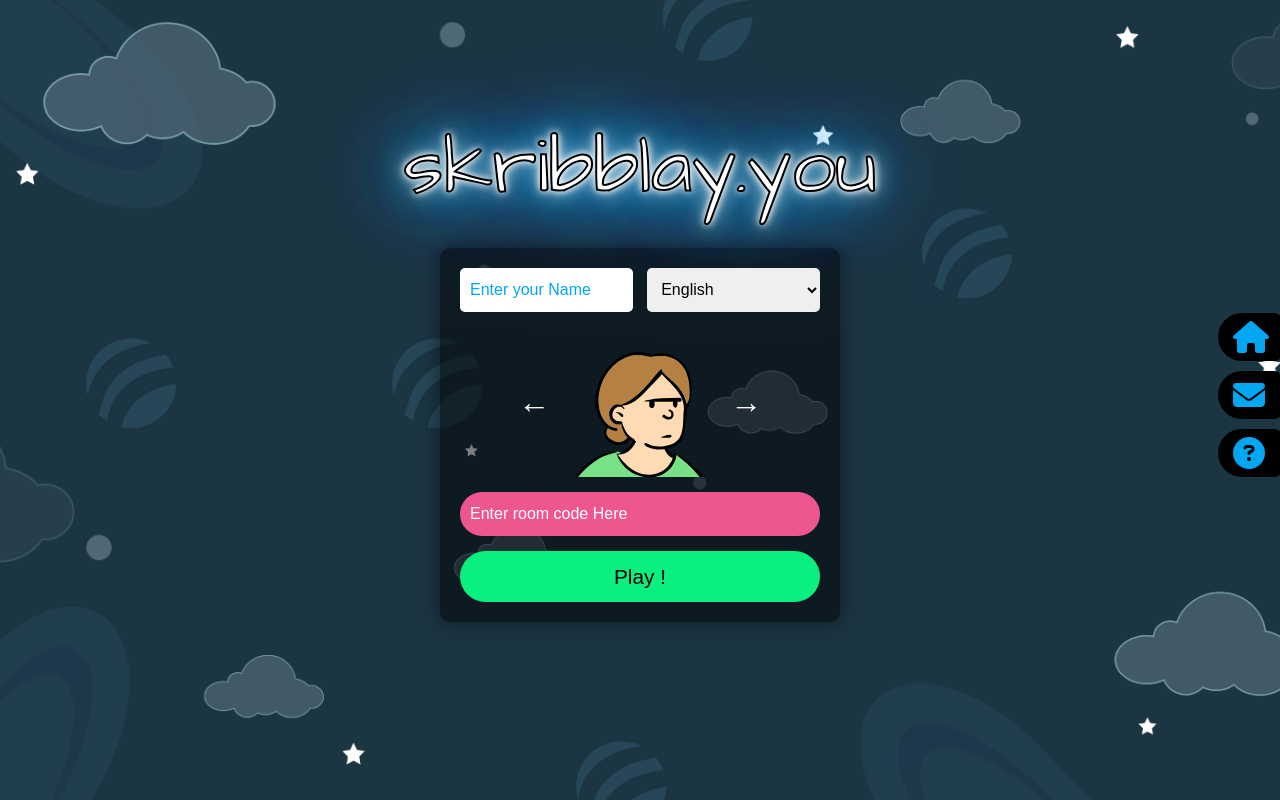
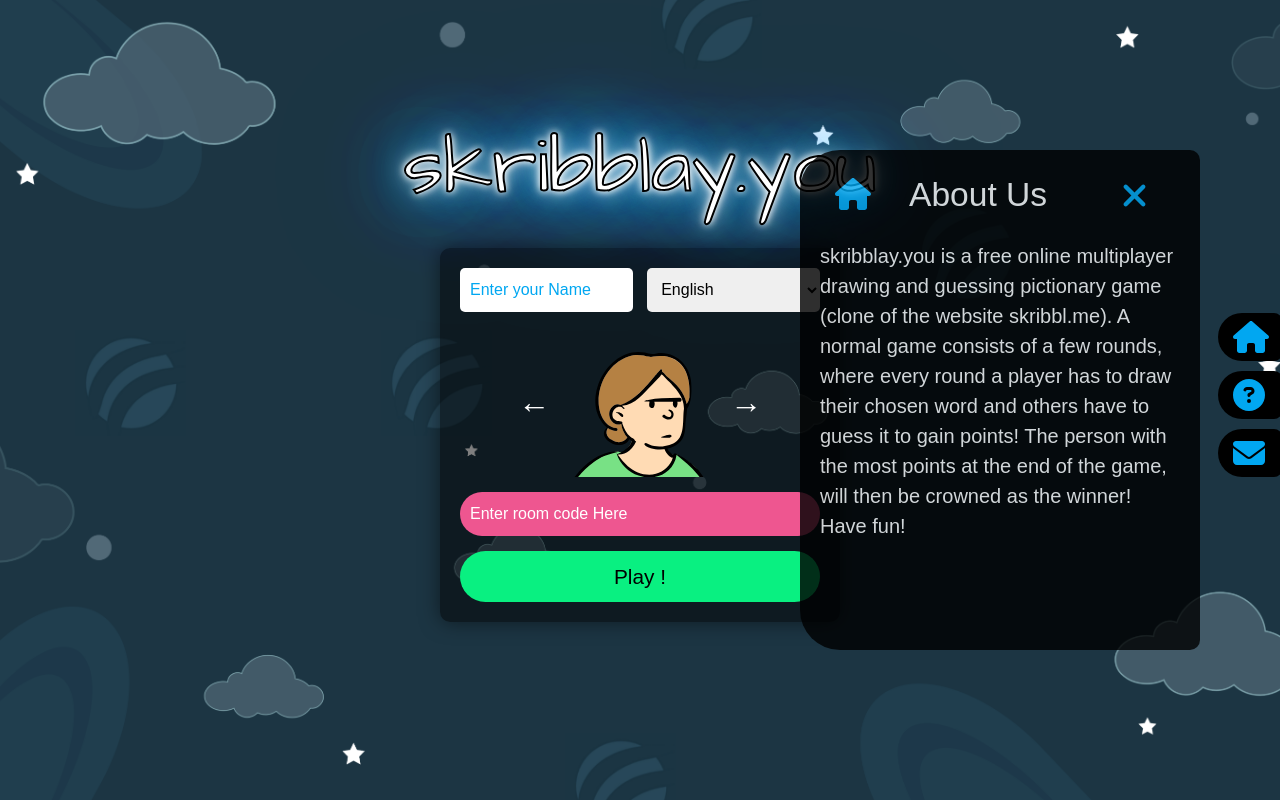
Before and after one commit to techysanoj/skribble-clone, a React (Create React App) app in the folder frontend/: page / in a window 1280 px wide. Both pictures are taken after a click on the button 1247 px from the left and 338 px from the top of the page. Built offline with nearby package versions, Linux system fonts and the light colour scheme.

Commit message:
updating frontend

```diff
--- a/frontend/src/App.css
+++ b/frontend/src/App.css
@@ -97,7 +97,6 @@
     color: white;
     background-color: #EE5690;
     border-radius: 40px;
-
   }
 
   .room-code-input::placeholder {
@@ -156,3 +155,8 @@
   .icon :hover {
     color: yellow;
   }
+
+  .footer-icon{
+    display: flex;
+    flex-direction: column-reverse;
+  }
--- a/frontend/src/components/Footer.jsx
+++ b/frontend/src/components/Footer.jsx
@@ -1,23 +1,51 @@
-import { FontAwesomeIcon } from "@fortawesome/react-fontawesome";
-import {
-  faHome,
-  faEnvelope,
-  faQuestionCircle,
-} from "@fortawesome/free-solid-svg-icons";
+import React, { useState } from 'react';
+import Home from './Home.jsx';
+import Email from './HowToPlay.jsx';
+import Help from './News.jsx';
+import { FontAwesomeIcon } from '@fortawesome/react-fontawesome';
+import { faHome, faEnvelope, faQuestionCircle } from '@fortawesome/free-solid-svg-icons';
 
-export default function Footer() {
+const Footer = () => {
+    const [selectedIcon, setSelectedIcon] = useState(null);
+    const [animation, setAnimation] = useState('');
 
-    return (
-    <div className="icon-container">
+    const handleIconClick = (icon) => {
+      setSelectedIcon(icon);
+      setAnimation('fade-in');
+    };
+
+    const closeDetail = () => {
+      setAnimation('fade-out');
+      setTimeout(() => {
+        setSelectedIcon(null);
+        setAnimation('');
+      }, 500); // Duration of the fade-out animation
+    };
+
+  return (
+    <div className="footer">
+      <div className="icon-container">
         <div className="back-rectangle">
-            <button><FontAwesomeIcon icon={faHome} className="icon" /></button>
+          <button onClick={() => handleIconClick('home')}>
+            <FontAwesomeIcon icon={faHome} className="icon" />
+          </button>
         </div>
         <div className="back-rectangle">
-            <button><FontAwesomeIcon icon={faEnvelope} className="icon" /></button>
+          <button onClick={() => handleIconClick('email')}>
+            <FontAwesomeIcon icon={faQuestionCircle} className="icon" />
+          </button>
         </div>
         <div className="back-rectangle">
-            <button><FontAwesomeIcon icon={faQuestionCircle} className="icon" /></button>
+          <button onClick={() => handleIconClick('help')}>
+            <FontAwesomeIcon icon={faEnvelope} className="icon" />
+          </button>
         </div>
       </div>
-    )
-}
+      {selectedIcon === 'home' && <Home onClose={closeDetail} />}
+      {selectedIcon === 'email' && <Email onClose={closeDetail} />}
+      {selectedIcon === 'help' && <Help onClose={closeDetail} />}
+    </div>
+  );
+};
+
+export default Footer;
--- /dev/null
+++ b/frontend/src/components/Home.css
@@ -0,0 +1,45 @@
+.empty {
+    opacity: 0;
+}
+
+.home-header{
+    display: flex;
+    justify-content: start;
+}
+
+#icon-cross{
+    height: 35px;
+    width: 35px;
+    font-size: 2rem;
+    cursor: pointer;
+    align-items: center;
+    justify-content: center;
+    margin: 8px;
+    margin-left: 70px;
+}
+
+#icon-cross:hover{
+    color: red;
+}
+
+.home-h1{
+    font-size: 2.1rem;
+    margin-left: 30px;
+}
+
+.main-container-home{
+    opacity: 0.8;
+    position: absolute;
+    top: 150px;
+    right: 5rem;
+    padding: 20px;
+    height: 500px;
+    width: 400px;
+    background-color: black;
+    border-radius: 40px 10px 10px 40px;
+}
+
+.paragraph-home{
+    font-size: 20px;
+    margin-top: 20px;
+}
--- a/frontend/src/components/Home.jsx
+++ b/frontend/src/components/Home.jsx
@@ -0,0 +1,21 @@
+import React from 'react';
+import './Home.css';
+import { FontAwesomeIcon } from '@fortawesome/react-fontawesome';
+import { faHome, faXmark } from '@fortawesome/free-solid-svg-icons';
+
+const Home = ({ onClose }) => {
+  return (
+    <div className="main-container-home">
+      <header className="home-header">
+        <FontAwesomeIcon icon={faHome} className="icon" />
+        <h1 className="home-h1">About Us</h1>
+        <FontAwesomeIcon icon={faXmark} className="icon" id="icon-cross" onClick={onClose} />
+      </header>
+      <p className="paragraph-home">
+        skribblay.you is a free online multiplayer drawing and guessing pictionary game (clone of the website skribbl.me). A normal game consists of a few rounds, where every round a player has to draw their chosen word and others have to guess it to gain points! The person with the most points at the end of the game, will then be crowned as the winner! Have fun!
+      </p>
+    </div>
+  );
+};
+
+export default Home;
--- /dev/null
+++ b/frontend/src/components/HowToPlay.css
@@ -0,0 +1,45 @@
+.empty {
+    opacity: 0;
+}
+
+.home-header{
+    display: flex;
+    justify-content: start;
+}
+
+#icon-cross{
+    height: 35px;
+    width: 35px;
+    font-size: 2rem;
+    cursor: pointer;
+    align-items: center;
+    justify-content: center;
+    margin: 8px;
+    margin-left: 70px;
+}
+
+#icon-cross:hover{
+    color: red;
+}
+
+.how-h1{
+    font-size: 1.5rem;
+    margin-left: 30px;
+}
+
+.main-container-how{
+    opacity: 0.8;
+    position: absolute;
+    top: 30px;
+    right: 5rem;
+    padding: 20px;
+    height: 700px;
+    width: 400px;
+    background-color: black;
+    border-radius: 40px 10px 10px 40px;
+}
+
+.paragraph-how{
+    font-size: 14px;
+    margin-top: 20px;
+}
--- a/frontend/src/components/HowToPlay.jsx
+++ b/frontend/src/components/HowToPlay.jsx
@@ -0,0 +1,46 @@
+import React from "react";
+import "./HowToPlay.css";
+import { FontAwesomeIcon } from "@fortawesome/react-fontawesome";
+import { faQuestionCircle, faXmark } from "@fortawesome/free-solid-svg-icons";
+
+const Home = ({ onClose }) => {
+  return (
+    <div className="main-container-how">
+      <header className="home-header">
+        <FontAwesomeIcon icon={faQuestionCircle} className="icon" />
+        <h1 className="how-h1">How to Play?</h1>
+        <FontAwesomeIcon
+          icon={faXmark}
+          className="icon"
+          id="icon-cross"
+          onClick={onClose}
+        />
+      </header>
+      <p className="paragraph-how">
+        Start Game. Once everyone has joined, click ‘Start Game’ to begin. The
+        round begins. One of the players will choose one of the words. Using the
+        colors and paint brush options at the bottom, they will draw the picture
+        to the best of their ability. Time to guess. Using the textbox on the
+        right, other plays will type their guesses. Guessers can use the drawing
+        or the dashes/letters that appear on the top. To guess, just type the
+        word (for example, type “fish” rather than “I think the word is fish”).
+        Guessers have an unlimited number of guesses, so if you get it wrong you
+        can try it again. Wrong guesses will appear on the left. Correct guess.
+        Once a player has correctly guessed the word, a message appears saying
+        “______ has guessed the word”. They will wait until the round is
+        finished. That person can send messages, but they will not appear to
+        players who haven’t yet guessed the correct word. End of round. The
+        round has ended once everyone has guessed the word or the time is over,
+        whichever comes first. Points are awarded. Points are awarded based on
+        how fast and how accurate you are able to guess. If you are unable to
+        guess the correct answer before time runs out, no points are awarded.
+        Points are also awarded to the drawer based on how many people were able
+        to correctly guess the word. Continue to play. Continue to play the
+        rounds. Once the game has ended, you will see the total of points and
+        the grand winner. You can play another game if you’d like or exit out.
+      </p>
+    </div>
+  );
+};
+
+export default Home;
--- a/frontend/src/components/News.jsx
+++ b/frontend/src/components/News.jsx
@@ -0,0 +1,21 @@
+import React from 'react';
+import './Home.css';
+import { FontAwesomeIcon } from '@fortawesome/react-fontawesome';
+import { faEnvelope, faEnvelopeOpen, faHome, faXmark } from '@fortawesome/free-solid-svg-icons';
+
+const Home = ({ onClose }) => {
+  return (
+    <div className="main-container-home">
+      <header className="home-header">
+        <FontAwesomeIcon icon={faEnvelope} className="icon" />
+        <h1 className="home-h1">News</h1>
+        <FontAwesomeIcon icon={faXmark} className="icon" id="icon-cross" onClick={onClose} />
+      </header>
+      <p className="paragraph-home">
+        skribblay.you is a free online multiplayer drawing and guessing pictionary game (clone of the website skribbl.me). A normal game consists of a few rounds, where every round a player has to draw their chosen word and others have to guess it to gain points! The person with the most points at the end of the game, will then be crowned as the winner! Have fun!
+      </p>
+    </div>
+  );
+};
+
+export default Home;
--- a/frontend/src/views/HomeScreen.jsx
+++ b/frontend/src/views/HomeScreen.jsx
@@ -34,7 +34,7 @@
         />
         <button className="play-button">Play !</button>
       </div>
-      <Footer/>
+      <Footer className="footer-icon"/>
     </div>
   );
 }
```
